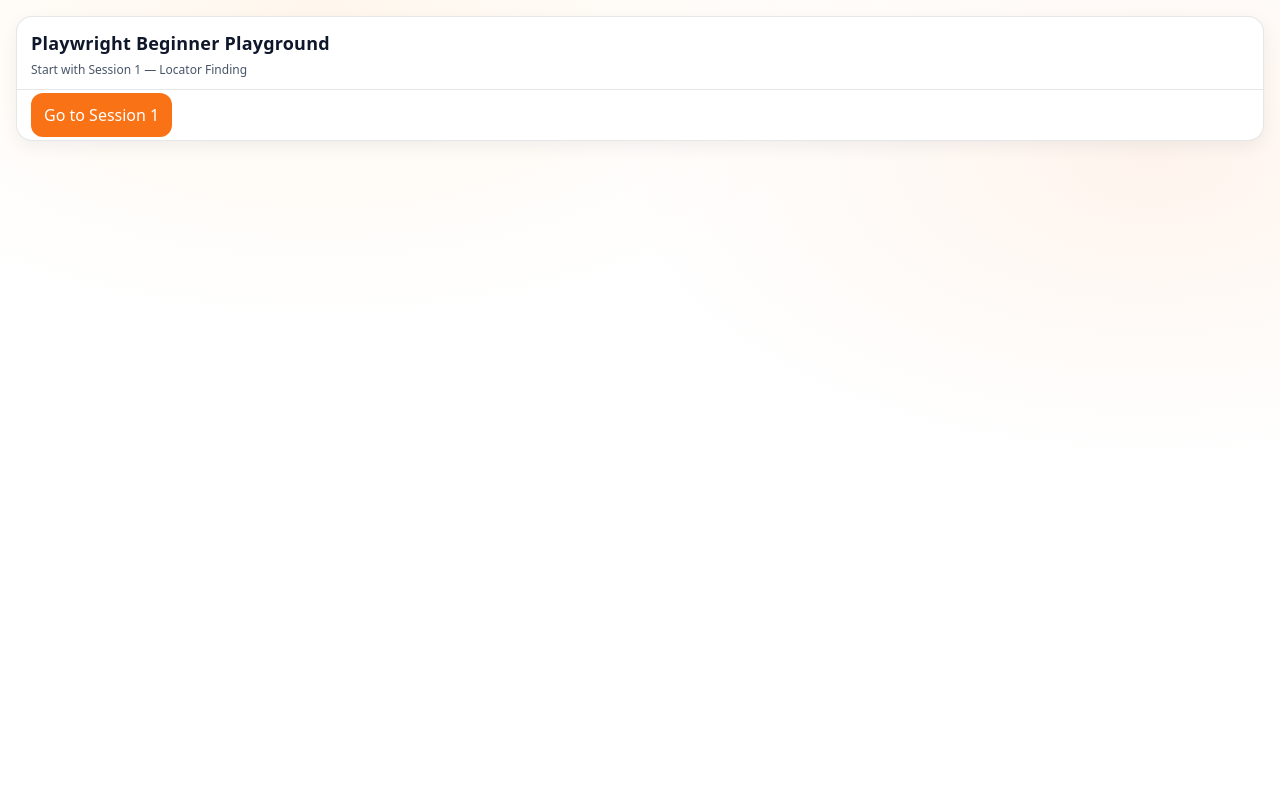
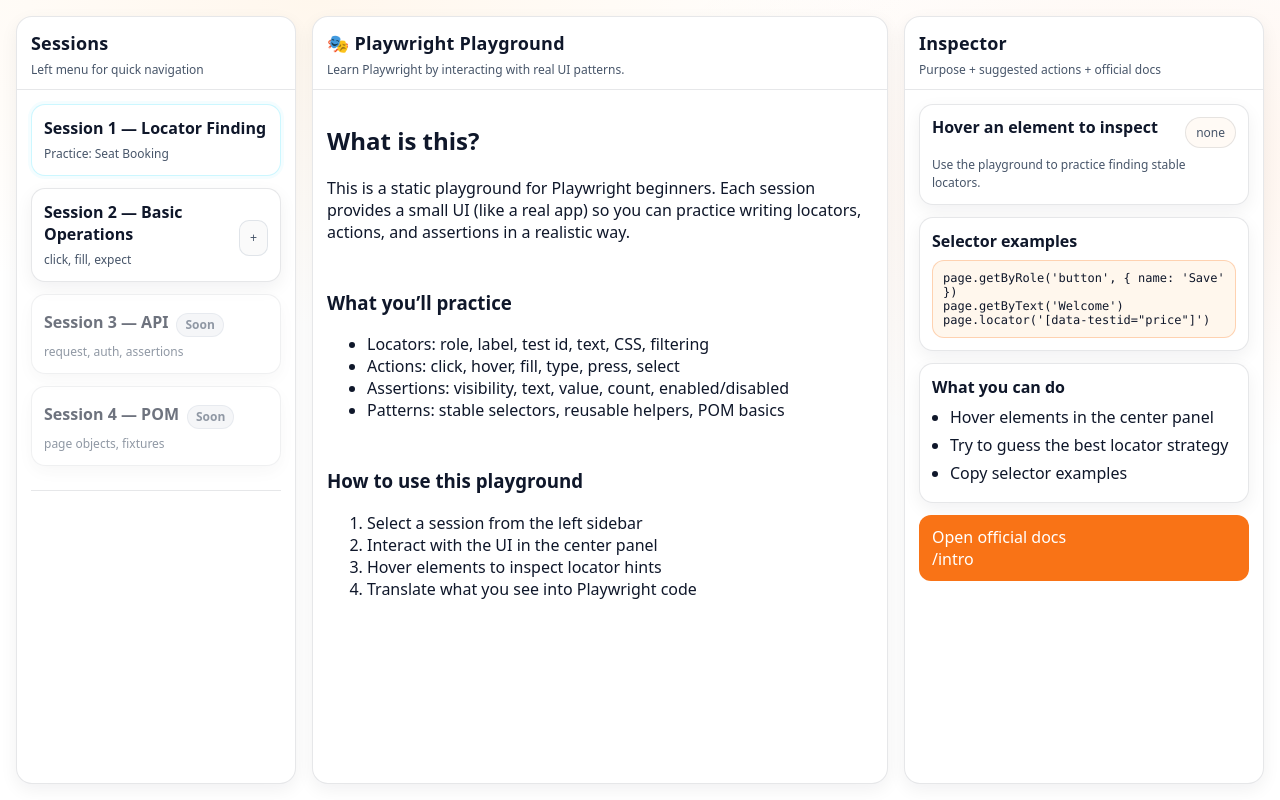
Before and after one commit to swongsuddee/playwright-playground, a Next.js app: page / in a window 1280 px wide. Built offline with nearby package versions, Linux system fonts and the light colour scheme.

Commit message:
update home content

```diff
--- a/src/app/page.tsx
+++ b/src/app/page.tsx
@@ -1,19 +1,14 @@
-import Link from "next/link";
+import HomeContent from "@/components/home-content";
+import { InspectorPanel } from "@/components/layout/InspectorPanel";
+import { Sidebar } from "@/components/layout/Sidebar";
 
 export default function Home() {
   return (
-    <main className="container">
-      <section className="panel" style={{ gridColumn: "1 / -1" }}>
-        <div className="panelHeader">
-          <h1 className="h1">Playwright Beginner Playground</h1>
-          <p className="small">Start with Session 1 — Locator Finding</p>
-        </div>
-        <div className="panelBody">
-          <Link className="btn btnPrimary" href="/sessions/session-1-locators">
-            Go to Session 1
-          </Link>
-        </div>
-      </section>
-    </main>
-  );
+      <main className="container">
+        {/* <HeroHeader /> */}
+        <Sidebar activeHref="/sessions/session-1-locators" />
+        <HomeContent />
+        <InspectorPanel hint={null} />
+      </main>
+    );
 }
--- a/src/app/sessions/session-1-locators/session1-client.tsx
+++ b/src/app/sessions/session-1-locators/session1-client.tsx
@@ -1,8 +1,7 @@
 "use client";
 
-import { HeroHeader } from "@/components/layout/HeroHeader";
+import { LocatorPlayground } from "@/app/sessions/session-1-locators/LocatorPlayground";
 import { InspectorPanel } from "@/components/layout/InspectorPanel";
-import { LocatorPlayground } from "@/app/sessions/session-1-locators/LocatorPlayground";
 import { Sidebar } from "@/components/layout/Sidebar";
 import { LocatorHint } from "@/components/types";
 import { useState } from "react";
--- /dev/null
+++ b/src/components/home-content.tsx
@@ -0,0 +1,72 @@
+export default function HomeContent() {
+    return (
+
+<section className="panel panelSticky">
+    {/* <div className="space-y-6"> */}
+      {/* Header block (same tone as session header) */}
+      <div className="panelHeader">
+        <h1 className="h1">
+          🎭 Playwright Playground
+        </h1>
+        <p className="small">
+          Learn Playwright by interacting with real UI patterns.
+        </p>
+      </div>
+
+      {/* Main card – mirrors “Seat Booking Practice” container */}
+      <div className="panelBody stack">
+          {/* Intro */}
+          <div>
+            <h2 className="h2">What is this?</h2>
+            <p className="mt-2 text-sm text-slate-600 max-w-2xl">
+              This is a static playground for Playwright beginners.
+              Each session provides a small UI (like a real app) so you can
+              practice writing locators, actions, and assertions in a realistic way.
+            </p>
+          </div>
+
+          {/* Two-column blocks (same visual weight as practice panels) */}
+            <div className="rounded-2xl border bg-slate-50 p-5">
+              <h3 className="text-sm font-semibold text-slate-900">
+                What you’ll practice
+              </h3>
+              <ul className="mt-3 list-disc space-y-2 pl-5 text-sm text-slate-700">
+                <li>
+                  <span className="font-semibold">Locators:</span>{" "}
+                  role, label, test id, text, CSS, filtering
+                </li>
+                <li>
+                  <span className="font-semibold">Actions:</span>{" "}
+                  click, hover, fill, type, press, select
+                </li>
+                <li>
+                  <span className="font-semibold">Assertions:</span>{" "}
+                  visibility, text, value, count, enabled/disabled
+                </li>
+                <li>
+                  <span className="font-semibold">Patterns:</span>{" "}
+                  stable selectors, reusable helpers, POM basics
+                </li>
+              </ul>
+            </div>
+
+            <div className="rounded-2xl border bg-slate-50 p-5">
+              <h3 className="text-sm font-semibold text-slate-900">
+                How to use this playground
+              </h3>
+              <ol className="mt-3 list-decimal space-y-2 pl-5 text-sm text-slate-700">
+                <li>Select a session from the left sidebar</li>
+                <li>Interact with the UI in the center panel</li>
+                <li>Hover elements to inspect locator hints</li>
+                <li>Translate what you see into Playwright code</li>
+              </ol>
+            </div>
+
+
+        </div>
+
+    {/* </div> */}
+
+</section>
+  );
+}
```
